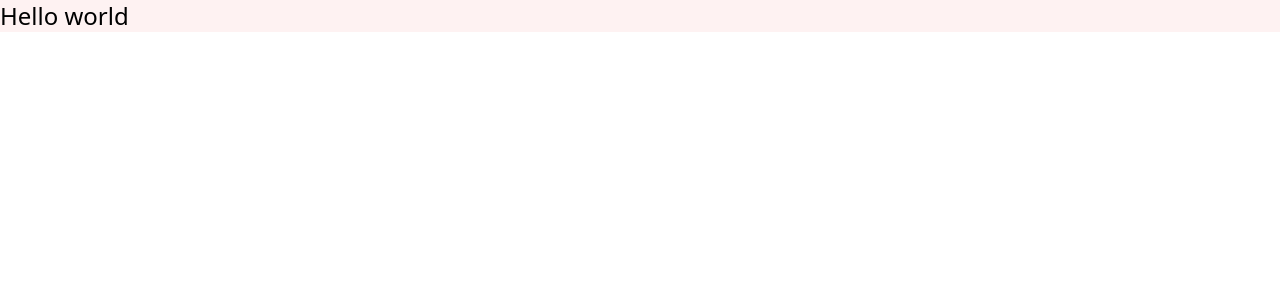
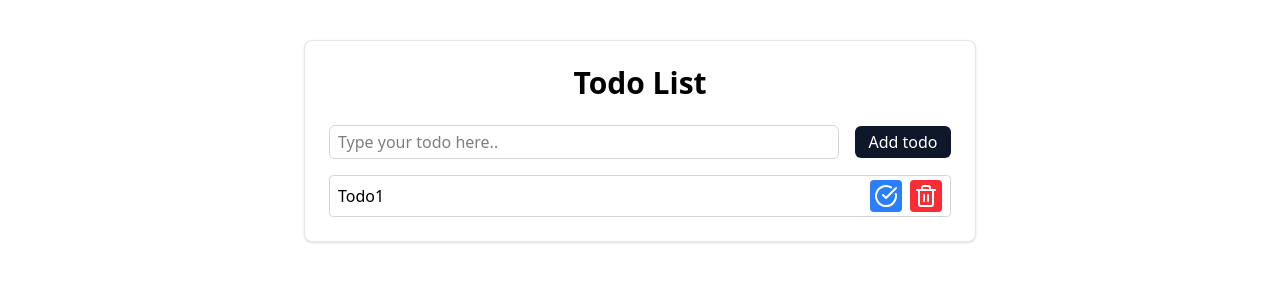
Before and after one commit to nizar48/todo-app-vue, a Vue app: page / in a window 1280 px wide. Shown: the top 300 px of the page. Built offline with nearby package versions, Linux system fonts and the light colour scheme.

Commit message:
install lucide-vue + basic components styles & dummy data

```diff
--- a/package.json
+++ b/package.json
@@ -10,6 +10,7 @@
   },
   "dependencies": {
     "@tailwindcss/vite": "^4.0.17",
+    "lucide-vue-next": "^0.484.0",
     "tailwindcss": "^4.0.17",
     "vue": "^3.5.13"
   },
--- a/src/App.vue
+++ b/src/App.vue
@@ -1,3 +1,6 @@
 <template>
-  <h1 class="text-2xl bg-red-50">Hello world</h1>
+  <Container/>
 </template>
+<script setup lang="ts">
+import Container from "./components/Container.vue";
+</script>
--- /dev/null
+++ b/src/components/Container.vue
@@ -0,0 +1,15 @@
+<script setup lang="ts">
+
+import InputComponent from "./InputComponent.vue";
+import TodoList from "./TodoList.vue";
+import ControlButtons from "./ControlButtons.vue";
+</script>
+
+<template>
+  <div class="max-w-2xl mx-auto mt-10 p-6 bg-white border border-gray-200 shadow rounded-lg">
+    <h1 class="text-3xl font-bold text-center mb-6">Todo List</h1>
+    <InputComponent/>
+    <TodoList/>
+    <ControlButtons/>
+  </div>
+</template>
--- /dev/null
+++ b/src/components/ControlButtons.vue
@@ -0,0 +1,7 @@
+<script setup lang="ts">
+
+</script>
+
+<template>
+
+</template>
--- /dev/null
+++ b/src/components/InputComponent.vue
@@ -0,0 +1,15 @@
+<script setup lang="ts">
+
+</script>
+
+<template>
+  <div class="flex items-center space-y-3 md:space-y-0 lg:space-x-4 flex-col md:flex-row md:space-x-8 mb-4">
+    <input
+        class="px-2 py-1 border border-gray-300 rounded-md flex-1 w-full focus:outline-none focus:ring-2 focus:ring-blue-500"
+        placeholder="Type your todo here.."
+    />
+    <button class="bg-slate-900 hover:opacity-95 py-1 w-24 px-3 rounded-md text-white cursor-pointer">
+      Add todo
+    </button>
+  </div>
+</template>
--- /dev/null
+++ b/src/components/TodoItem.vue
@@ -0,0 +1,18 @@
+<script setup lang="ts">
+import { CircleCheckBig, Trash2 } from 'lucide-vue-next';
+</script>
+
+<template>
+  <div class="flex space-x-2 border rounded-sm border-gray-300 flex-1 px-2 py-1 items-center">
+    <div class="flex-1 my-auto">
+      Todo1
+    </div>
+    <button class="bg-blue-500 text-white h-8 w-8 rounded-sm flex justify-center items-center cursor-pointer">
+      <CircleCheckBig/>
+    </button>
+    <button class="bg-red-500 text-white h-8 w-8 rounded-sm flex justify-center items-center cursor-pointer">
+      <Trash2/>
+    </button>
+  </div>
+
+</template>
--- /dev/null
+++ b/src/components/TodoList.vue
@@ -0,0 +1,9 @@
+<script setup lang="ts">
+
+import TodoItem from "./TodoItem.vue";
+</script>
+
+<template>
+  <TodoItem />
+
+</template>
```
Also changed, not shown: 1 other file (tests, documents, lock files or other folders).
